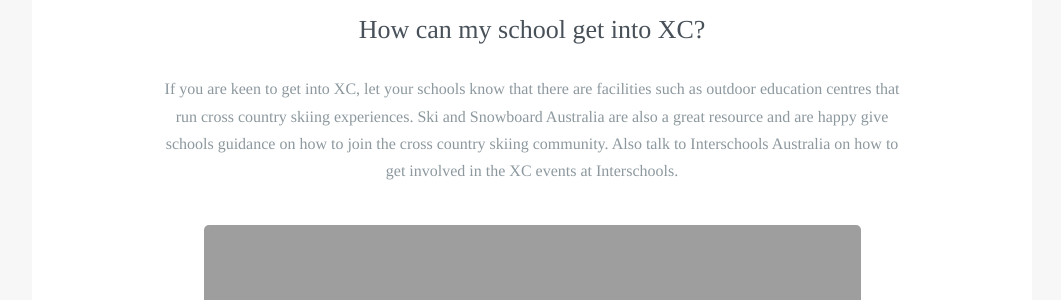
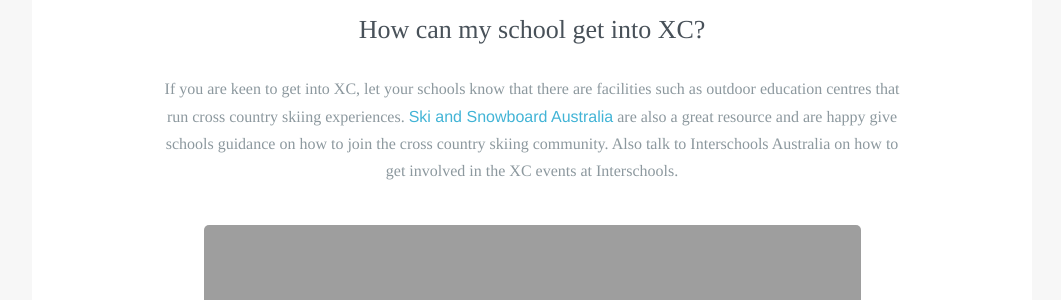
Before and after one commit to robcatto/robcatto.github.io, a Jekyll site: the page built from get-started/learn-with-school/index.html, in a window 1280 px wide and 900 px high, scrolled down 837 px. Shown: the part 179-479 px from the top of the window, without its empty margins (108-1169 px from the left). Built offline with Jekyll 4.4.1, drawn with Linux system fonts in a browser that asks for light colours; some web fonts are replaced; Markdown is read by kramdown in place of the engine named in the settings; part of the change alters nothing that is shown.

```diff
--- a/get-started/learn-with-school/index.html
+++ b/get-started/learn-with-school/index.html
@@ -63,7 +63,7 @@ participate in cross country Interschools
 
                 <section class="mobile_section">
                     <h3>How can my school get into XC?</h3>
-                    <p>If you are keen to get into XC, let your schools know that there are facilities such as outdoor education centres that run cross country skiing experiences.   Ski and Snowboard Australia are also a great resource and are happy give schools guidance on how to join the cross country skiing community.  Also talk to Interschools Australia on how to get involved in the XC events at Interschools.
+                    <p>If you are keen to get into XC, let your schools know that there are facilities such as outdoor education centres that run cross country skiing experiences.   <a href="http://www.skiandsnowboard.org.au/"target="blank">Ski and Snowboard Australia</a> are also a great resource and are happy give schools guidance on how to join the cross country skiing community.  Also talk to Interschools Australia on how to get involved in the XC events at Interschools.
                     </p>
                     <div class="one">
                 <div class="onelarge centered" style="
```
